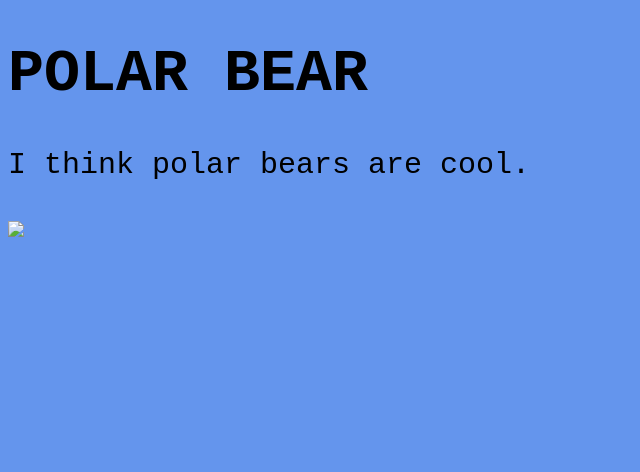
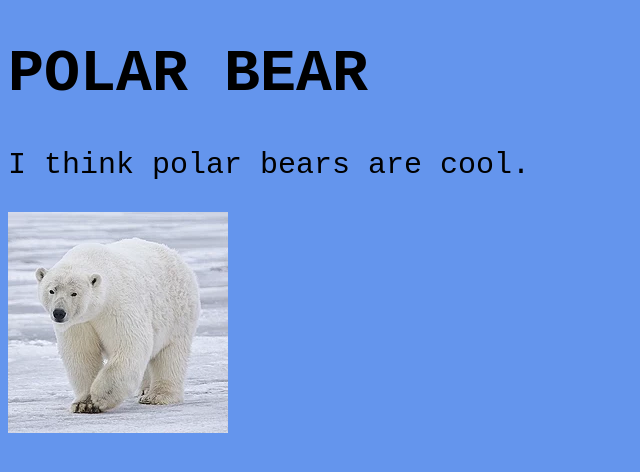
Before and after one commit to arceosop000/Bears-, a plain HTML site: page Pages/polar.html in a window 1280 px wide. Shown: the whole page, without its empty margins (0-640 px from the left). Drawn offline with Linux system fonts and the light colour scheme.

Commit message:
Update polar.html

```diff
--- a/Pages/polar.html
+++ b/Pages/polar.html
@@ -7,6 +7,6 @@
 	<body>
 		<h1>POLAR BEAR</h1>
 		<p>I think polar bears are cool.</p>
-		<img src="polar.jpg">
+		<img src="\Bears-\Resources\polar.jpg">
 	</body>
 </html>
```
